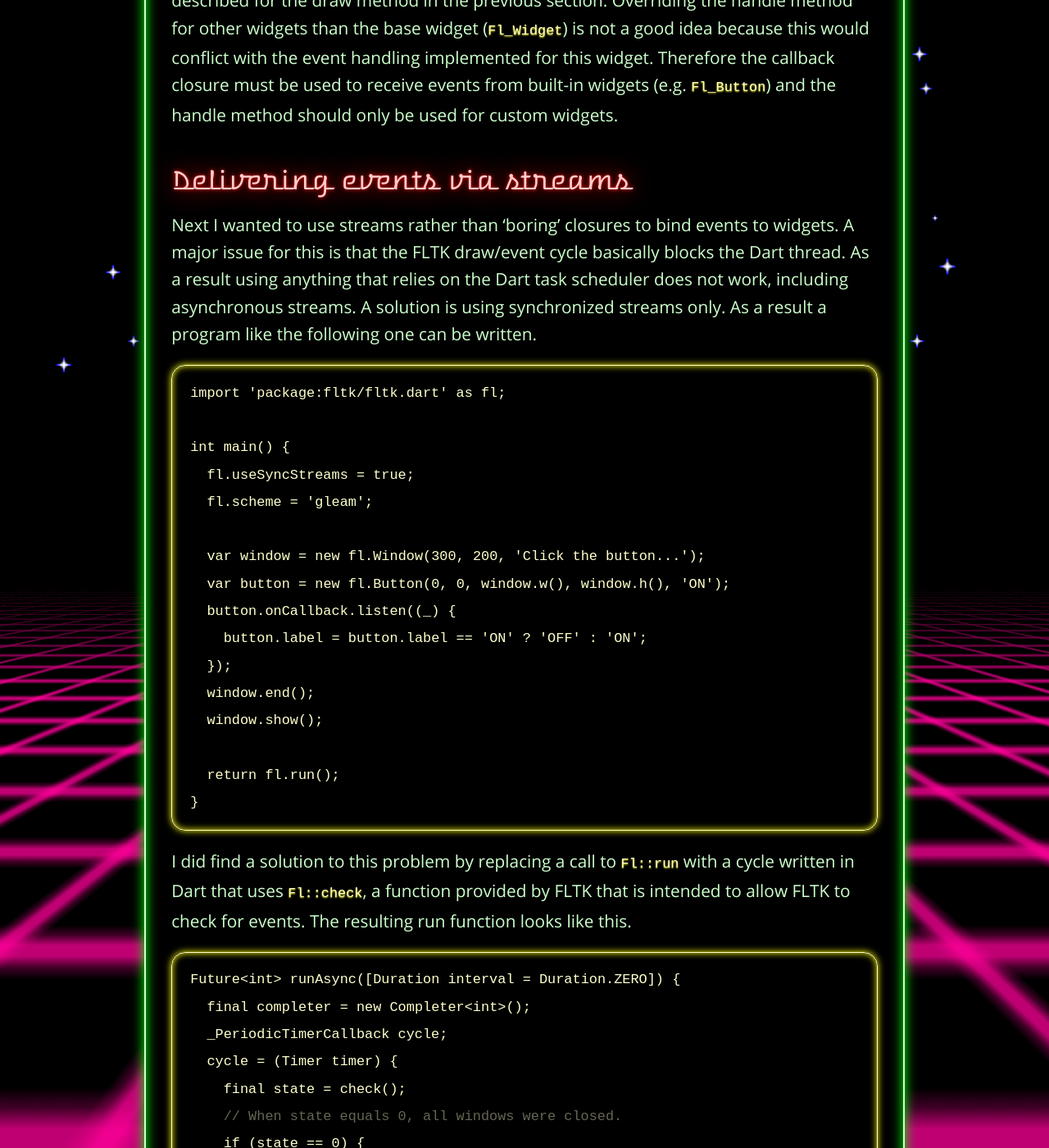
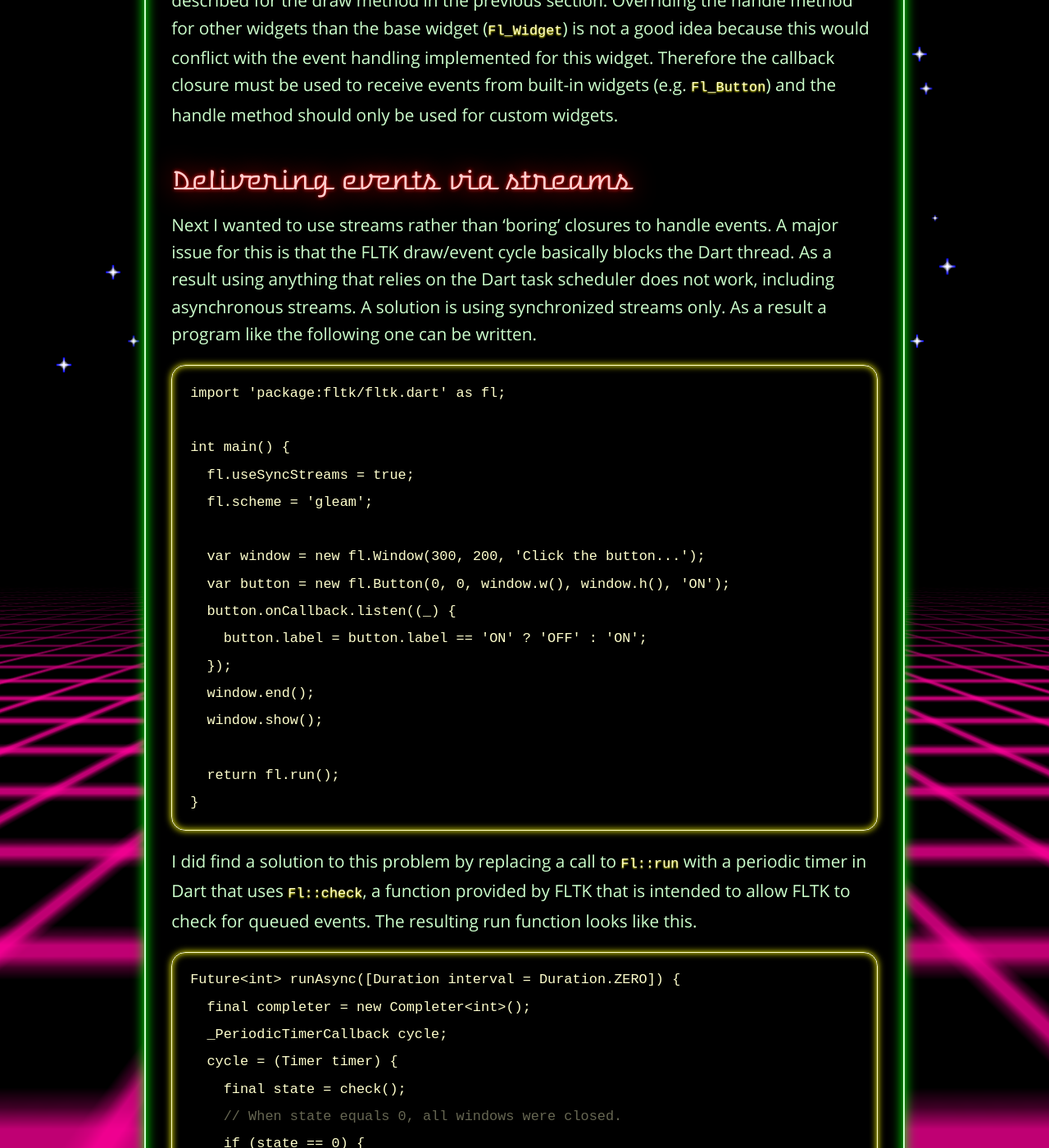
Before and after one commit to bergwerf/retro, a Jekyll site: the page built from _posts/2017-08-27-fltk-in-the-dart-vm.md, in a window 1280 px wide and 1400 px high, scrolled down 3936 px. Shown: the whole window at 82% size. Built offline with Jekyll 4.4.1, drawn with Linux system fonts in a browser that asks for light colours; some of the changed text lies outside the part shown.

Commit message:
Review latest post

````diff
--- a/_posts/2017-08-27-fltk-in-the-dart-vm.md
+++ b/_posts/2017-08-27-fltk-in-the-dart-vm.md
@@ -126,12 +126,11 @@ used to receive events from built-in widgets (e.g. `Fl_Button`) and the handle
 method should only be used for custom widgets.
 
 ## Delivering events via streams
-Next I wanted to use streams rather than 'boring' closures to bind events to
-widgets. A major issue for this is that the FLTK draw/event cycle basically
-blocks the Dart thread. As a result using anything that relies on the Dart task
-scheduler does not work, including asynchronous streams. A solution is using
-synchronized streams only. As a result a program like the following one can be
-written.
+Next I wanted to use streams rather than 'boring' closures to handle events. A
+major issue for this is that the FLTK draw/event cycle basically blocks the Dart
+thread. As a result using anything that relies on the Dart task scheduler does
+not work, including asynchronous streams. A solution is using synchronized
+streams only. As a result a program like the following one can be written.
 
 ```dart
 import 'package:fltk/fltk.dart' as fl;
@@ -153,9 +152,9 @@ int main() {
 ```
 
 I did find a solution to this problem by replacing a call to `Fl::run` with
-a cycle written in Dart that uses `Fl::check`, a function provided by FLTK that
-is intended to allow FLTK to check for events. The resulting run function looks
-like this.
+a periodic timer in Dart that uses `Fl::check`, a function provided by FLTK that
+is intended to allow FLTK to check for queued events. The resulting run function
+looks like this.
 
 ```dart
 Future<int> runAsync([Duration interval = Duration.ZERO]) {
````
Also changed, not shown: other parts of _posts/2017-08-27-fltk-in-the-dart-vm.md (+16 -14 lines).
